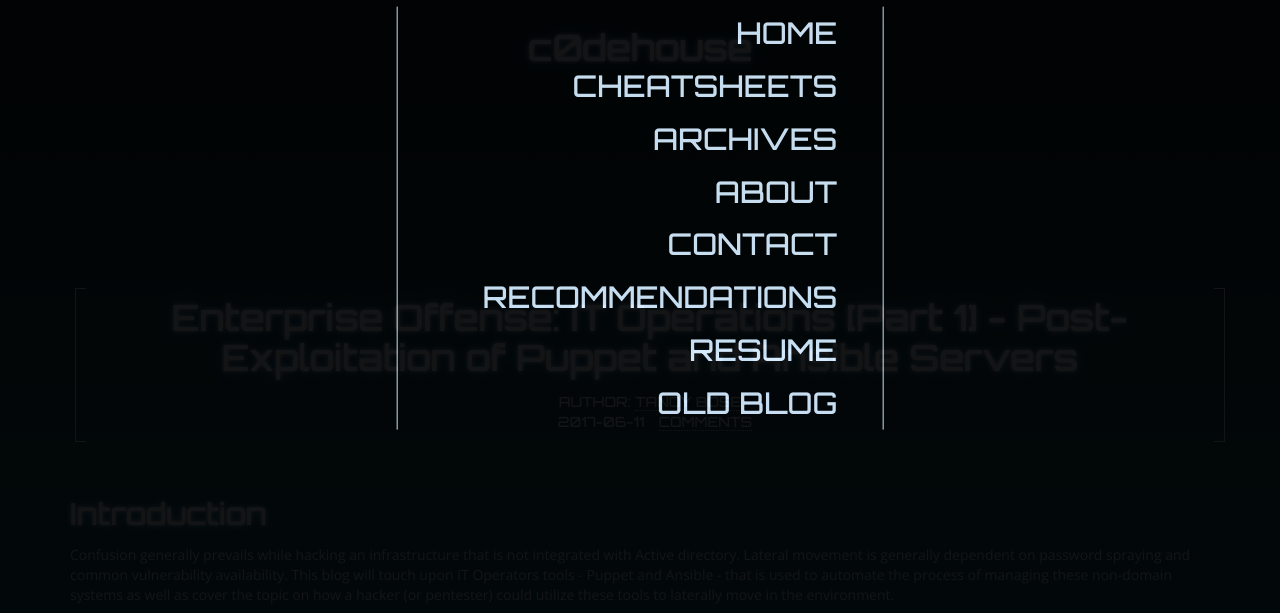
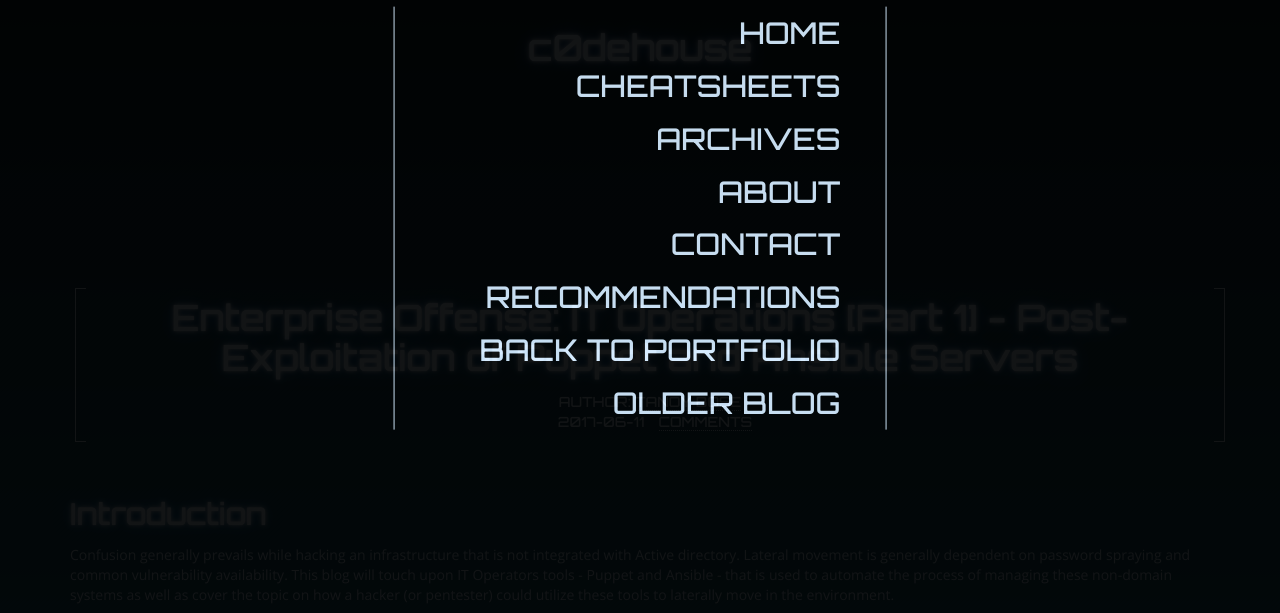
Before and after one commit to n0tty/hexoblog, a plain HTML site: page index.html in a window 1280 px wide. Both pictures are taken after a click on the link 1240 px from the left and 41 px from the top of the page. Shown: the part 182-795 px from the top of the page. Drawn offline with nearby package versions, Linux system fonts and the light colour scheme.

Commit message:
initialize old blog

```diff
--- a/index.html
+++ b/index.html
@@ -138,14 +138,14 @@
             </li>
 
             <li class="menu-item">
-                <a href="/resume">
-                    Resume
+                <a href="https://shellcoder.party">
+                    Back to portfolio
                 </a>
             </li>
 
             <li class="menu-item">
-                <a href="/oldblog">
-                    Old Blog
+                <a href="http://shellcoder.party/oldblog">
+                    Older Blog
                 </a>
             </li>
 
```
Also changed, not shown: 1 other file.
